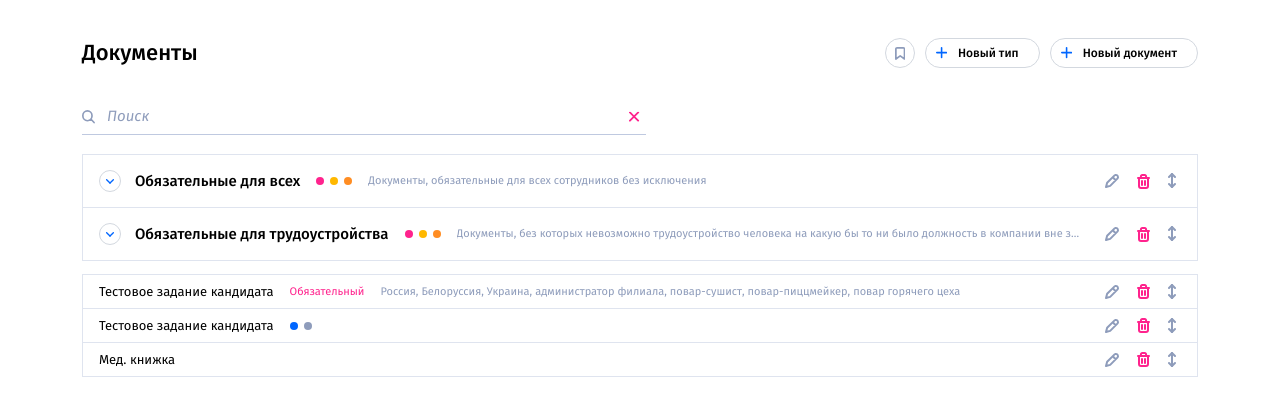
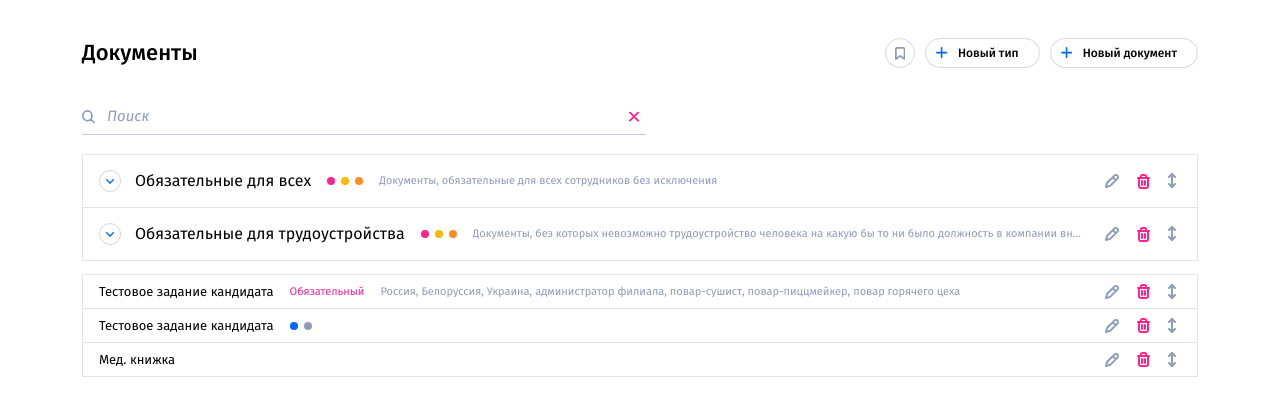
Before and after one commit to zaurmag/drag-and-drop-vue, a Vue app: page / in a window 1280 px wide. Shown: the top 416 px of the page. Built offline with nearby package versions, Linux system fonts and the light colour scheme.

Commit message:
Fix: UI elements

```diff
--- a/src/assets/main.css
+++ b/src/assets/main.css
@@ -659,14 +659,14 @@ progress {
       cursor: move !important; }
       .docs__item-btn--mv .icon {
         font-size: 1rem; }
-  .docs__item--cat .docs__item-row {
+  .docs__item--cat > .docs__item-row {
     cursor: pointer;
     padding: 0.8125rem 1rem; }
-  .docs__item--cat .docs__item-tlt {
+  .docs__item--cat > .docs__item-tlt {
     font-weight: 500;
     font-size: 0.9375rem;
     line-height: 1.08; }
-  .docs__item--cat .docs__items {
+  .docs__item--cat > .docs__items {
     margin-top: 0;
     margin-left: 1rem;
     transition: height 0.3s ease;
--- a/src/components/ui/AppButton.vue
+++ b/src/components/ui/AppButton.vue
@@ -13,7 +13,8 @@
 </template>
 
 <script setup>
-import { defineProps, defineEmits } from 'vue'
+defineEmits(['click'])
+
 defineProps({
   classList: {
     type: String,
@@ -24,6 +25,4 @@ defineProps({
     required: false
   }
 })
-
-defineEmits(['click'])
 </script>
```
